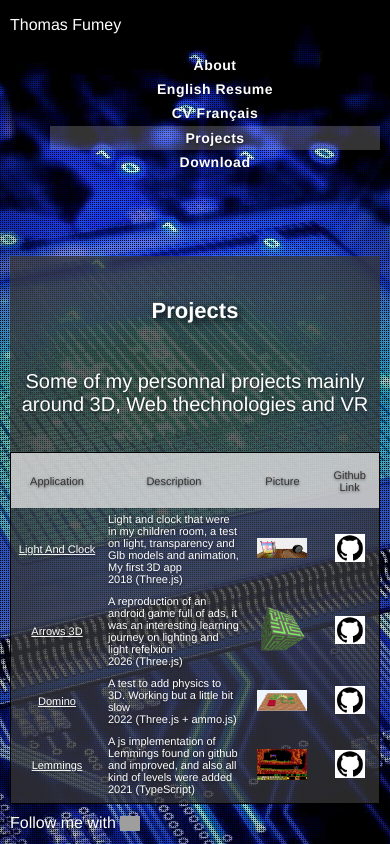
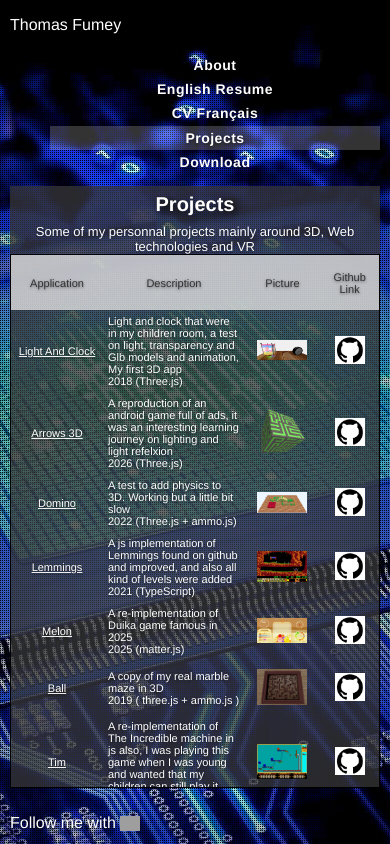
Before and after one commit to thomasfum/thomasfum.github.io, a plain HTML site: page index.html in a window 390 px wide. Both pictures are taken after a click on the item "Projects". Drawn offline with Linux system fonts and the light colour scheme; grey boxes are pictures that could not be loaded; a web font is replaced by a local one.

Commit message:
fixing project view on small screen

```diff
--- a/index.html
+++ b/index.html
@@ -187,14 +187,13 @@
                </section>
 
                <section id="sec4" data-transition="convex">
-                  <br> <br> <br>
+                  <br class="project-intro-br"><br class="project-intro-br"><br class="project-intro-br">
                             <div class="Projects">
-                                <br> <br>
+                                <br class="project-intro-br"><br class="project-intro-br">
                                 <h1 class="cover-heading">Projects</h1>
-                                <br>
-                                <br>
-                                <p class="CV_col2_20">Some of my personnal projects mainly around 3D, Web thechnologies and VR</p>
-                                <br> <br>
+                                <br class="project-intro-br"><br class="project-intro-br">
+                                <p class="CV_col2_20 project-intro-text">Some of my personnal projects mainly around 3D, Web technologies and VR</p>
+                                <br class="project-intro-br"><br class="project-intro-br">
                                 <table id="projectTable"style="width:100%">
                                     <thead>
                                     <tr style="background-color: rgba(224, 224, 224, 0.8); color: #333; height: 40px;width:100%">
--- a/my.css
+++ b/my.css
@@ -364,7 +364,24 @@
 
 @media (max-width: 960px) {
 	.cover-heading {
-		font-size: 32px
+		font-size: 32px;
+		margin-top: 2px;
+		margin-bottom: 4px
+	}
+
+	.Projects .cover-heading {
+		font-size: 28px;
+		margin-top: 6px;
+		margin-bottom: 10px;
+		line-height: 1.2
+	}
+
+	.project-intro-text {
+		margin: 0
+	}
+
+	.mySlide .slides>section {
+		padding: 6px 0 !important
 	}
 
 	.cover-subheading,
@@ -444,6 +461,14 @@
 		width: 110px;
 	}
 
+	.project-intro-text {
+		font-size: 15px;
+	}
+
+	.project-intro-br {
+		display: none
+	}
+
 	#projectTable th:nth-child(3),
 	#projectTable td:nth-child(3) {
 		width: 80px;
@@ -472,7 +497,24 @@
 
 @media (max-width: 480px) {
 	.cover-heading {
-		font-size: 22px
+		font-size: 22px;
+		margin-top: 2px;
+		margin-bottom: 4px
+	}
+
+	.Projects .cover-heading {
+		font-size: 20px;
+		margin-top: 6px;
+		margin-bottom: 8px;
+		line-height: 1.2
+	}
+
+	.project-intro-text {
+		margin: 0
+	}
+
+	.mySlide .slides>section {
+		padding: 4px 0 !important
 	}
 
 	.cover-subheading,
@@ -601,6 +643,14 @@
 	#projectTable td img {
 		width: 50px;
 	}
+
+	.project-intro-text {
+		font-size: 13px;
+	}
+
+	.project-intro-br {
+		display: none
+	}
 }
 
 b,
```
